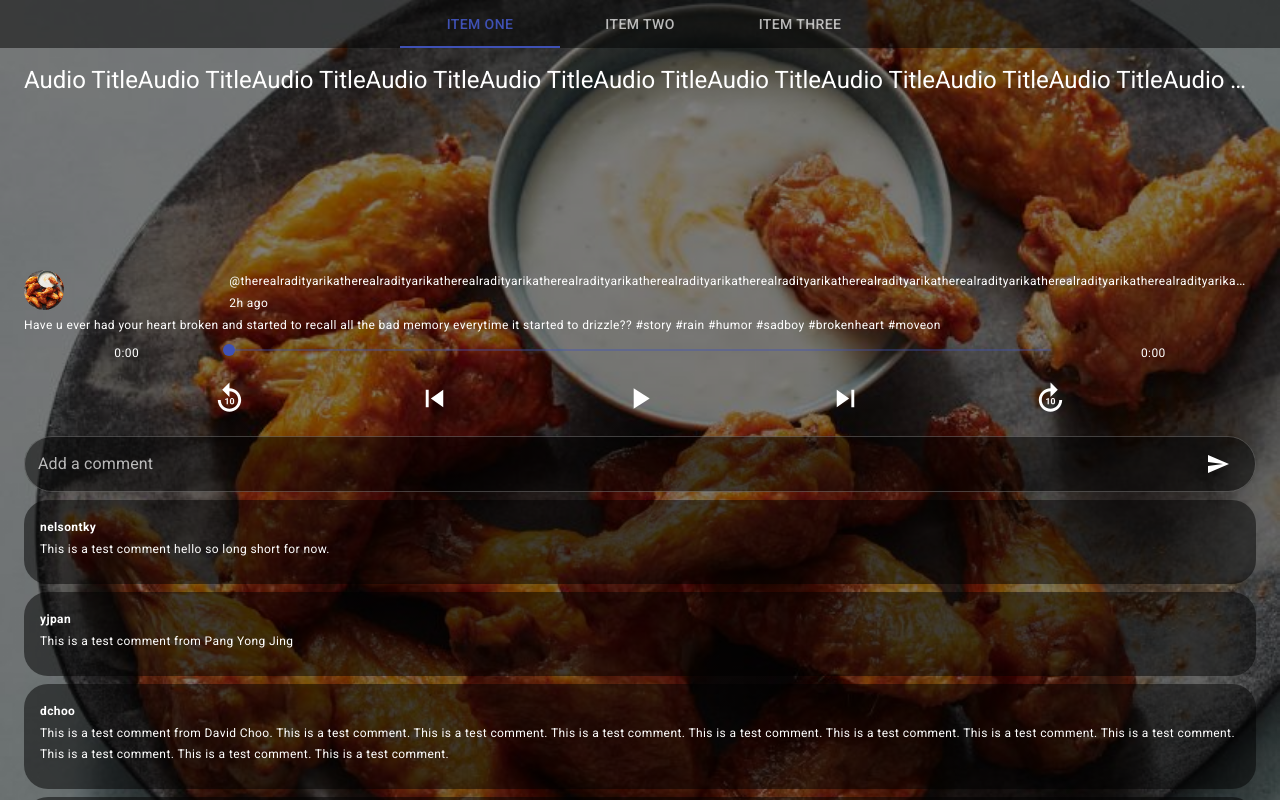
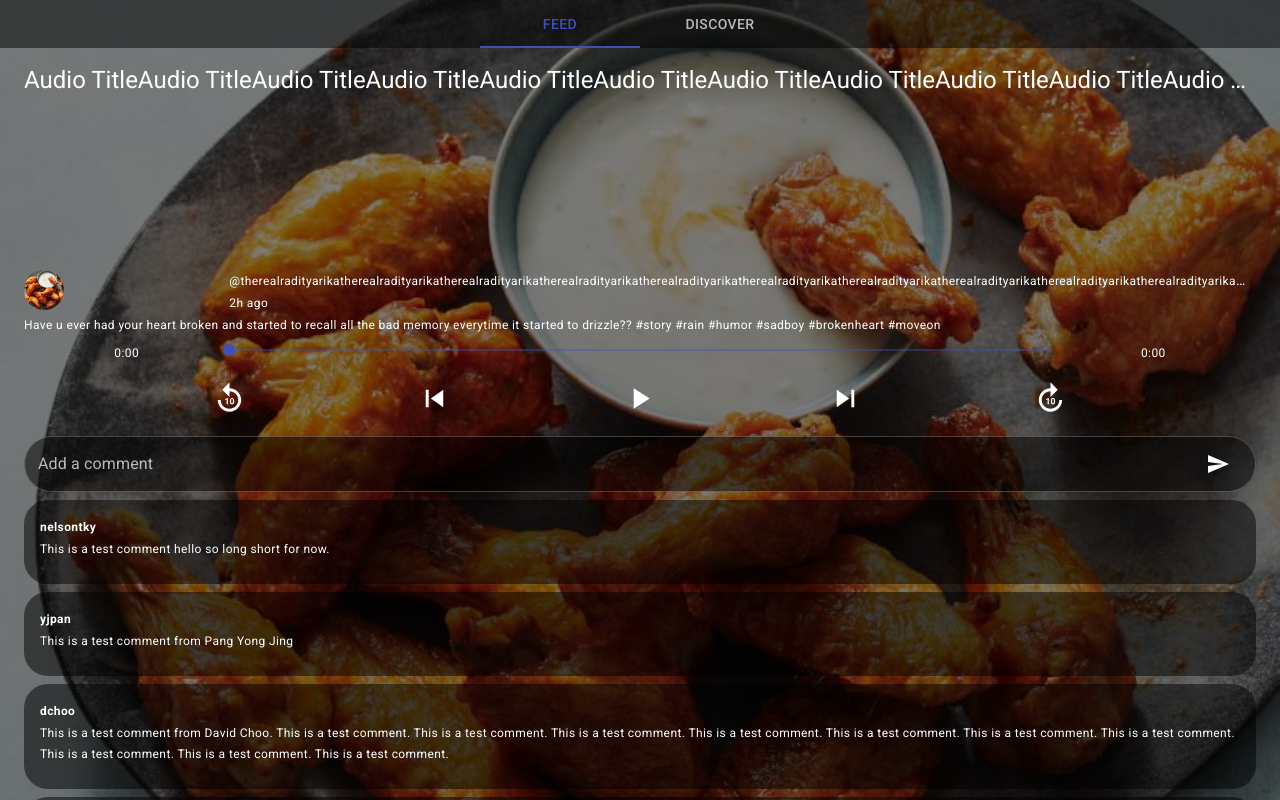
Before and after one commit to CS3216-LisTent/listent-app, a React (Create React App) app in the folder client/: page / in a window 1280 px wide. Built offline with nearby package versions, Linux system fonts and the light colour scheme.

Commit message:
Add redux

```diff
--- a/client/package.json
+++ b/client/package.json
@@ -12,8 +12,11 @@
     "lodash": "^4.17.20",
     "react": "^16.13.1",
     "react-dom": "^16.13.1",
+    "react-redux": "^7.2.1",
     "react-router-dom": "^5.2.0",
     "react-scripts": "3.4.3",
+    "redux": "^4.0.5",
+    "redux-thunk": "^2.3.0",
     "validator": "^13.1.17"
   },
   "scripts": {
--- a/client/src/App.js
+++ b/client/src/App.js
@@ -8,7 +8,7 @@ import CssBaseline from "@material-ui/core/CssBaseline";
 import LoadingCenter from "./components/LoadingCenter";
 
 // Pages
-const Home = lazy(() => import("./pages/Home"));
+const Posts = lazy(() => import("./pages/Posts"));
 
 function App() {
   return (
@@ -17,7 +17,7 @@ function App() {
       <Suspense fallback={<LoadingCenter />}>
         <Switch>
           <Route exact path="/">
-            <Home />
+            <Posts />
           </Route>
         </Switch>
       </Suspense>
--- /dev/null
+++ b/client/src/actions/home-tab-actions.js
@@ -0,0 +1,6 @@
+import { SET_HOME_TAB_INDEX } from "./types";
+
+export const setHomeTabIndex = (index) => ({
+  type: SET_HOME_TAB_INDEX,
+  payload: index,
+});
--- /dev/null
+++ b/client/src/actions/types.js
@@ -0,0 +1 @@
+export const SET_HOME_TAB_INDEX = "SET_HOME_TAB_INDEX";
--- a/client/src/index.js
+++ b/client/src/index.js
@@ -4,6 +4,9 @@ import App from "./App";
 import * as serviceWorker from "./serviceWorker";
 import { BrowserRouter as Router } from "react-router-dom";
 import { createMuiTheme, ThemeProvider } from "@material-ui/core/styles";
+import { Provider } from "react-redux";
+
+import store from "./store";
 
 const theme = createMuiTheme({
   palette: {
@@ -24,7 +27,9 @@ ReactDOM.render(
   <React.StrictMode>
     <Router>
       <ThemeProvider theme={theme}>
-        <App />
+        <Provider store={store}>
+          <App />
+        </Provider>
       </ThemeProvider>
     </Router>
   </React.StrictMode>,
--- a/client/src/pages/Home.js
+++ b/client/src/pages/Posts.js
@@ -1,6 +1,7 @@
 import React, { useState } from "react";
+import clsx from "clsx";
 import { makeStyles } from "@material-ui/core/styles";
-import clsx from "clsx";
+import { useSelector, useDispatch } from "react-redux";
 
 // Material UI components
 import Container from "@material-ui/core/Container";
@@ -17,6 +18,9 @@ import SingleLineContainer from "../components/SingleLineContainer";
 // Pages
 import Post from "../components/Post";
 
+// Utils
+import { setHomeTabIndex } from "../actions/home-tab-actions";
+
 const useStyles = makeStyles({
   root: {
     height: "100vh",
@@ -28,21 +32,27 @@ const useStyles = makeStyles({
   },
 });
 
-export default function Home() {
+export default function Posts() {
   const classes = useStyles();
+  const dispatch = useDispatch();
+  const tabIndex = useSelector((store) => store.homeTab.index);
+
+  const handleChange = (_, newValue) => {
+    dispatch(setHomeTabIndex(newValue));
+  };
 
   return (
     <div className={classes.root}>
       <Tabs
+        onChange={handleChange}
         className={classes.tabs}
-        value={0}
+        value={tabIndex}
         indicatorColor="primary"
         textColor="primary"
         centered
       >
-        <Tab label="Item One" />
-        <Tab label="Item Two" />
-        <Tab label="Item Three" />
+        <Tab label="Feed" />
+        <Tab label="Discover" />
       </Tabs>
       <Post imageUrl={`${process.env.PUBLIC_URL}/ChickenWing.jpeg`} />
     </div>
--- /dev/null
+++ b/client/src/reducers/home-tab-reducer.js
@@ -0,0 +1,14 @@
+import { SET_HOME_TAB_INDEX } from "../actions/types";
+
+const initialState = { homeIndex: 0 };
+
+export default function homeTabReducer(state = initialState, action) {
+  switch (action.type) {
+    case SET_HOME_TAB_INDEX:
+      return {
+        index: action.payload,
+      };
+    default:
+      return state;
+  }
+}
--- /dev/null
+++ b/client/src/reducers/index.js
@@ -0,0 +1,7 @@
+import { combineReducers } from "redux";
+
+import homeTabReducer from "./home-tab-reducer";
+
+export default combineReducers({
+  homeTab: homeTabReducer,
+});
--- /dev/null
+++ b/client/src/store.js
@@ -0,0 +1,19 @@
+import { createStore, applyMiddleware, compose } from "redux";
+import thunk from "redux-thunk";
+
+import rootReducer from "./reducers";
+
+const initialState = {
+  homeTab: { index: 0 },
+};
+
+const middleware = [thunk];
+
+const composeEnhancers = window.__REDUX_DEVTOOLS_EXTENSION_COMPOSE__ || compose;
+const store = createStore(
+  rootReducer,
+  initialState,
+  composeEnhancers(applyMiddleware(...middleware))
+);
+
+export default store;
```
Also changed, not shown: 1 other file (tests, documents, lock files or other folders).
